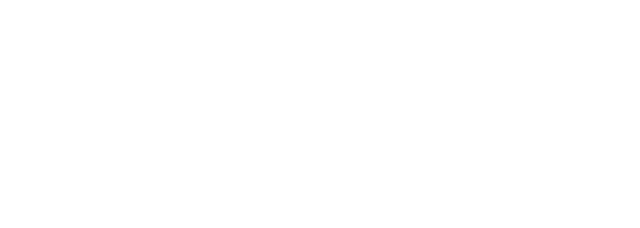
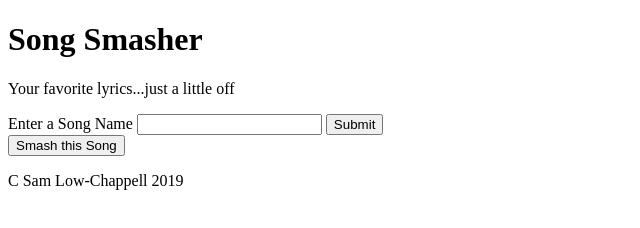
Before and after one commit to sjlowchappell/songSmasher, a plain HTML site: page index.html in a window 1280 px wide. Shown: the whole page, without its empty margins (0-640 px from the left). Drawn offline with nearby package versions, Linux system fonts and the light colour scheme; files that its build step writes are made by us from their sources.

Commit message:
added some content

```diff
--- a/index.html
+++ b/index.html
@@ -8,6 +8,31 @@
     <title>Song Smasher</title>
 </head>
 <body>
+    <header>
+        <h1>Song Smasher</h1>
+        <p>Your favorite lyrics...just a little off</p>
+    </header>
+    <main>
+        <form action="">
+            <label for="userInput">Enter a Song Name</label>
+            <input type="text" id="userInput">
 
+            <button>Submit</button>
+        </form>
+
+        <div>
+
+        </div>
+
+        <button>Smash this Song</button>
+
+        <div>
+
+        </div>
+
+    </main>
+    <footer>
+        <p>C Sam Low-Chappell 2019</p>
+    </footer>
 </body>
 </html>
```
